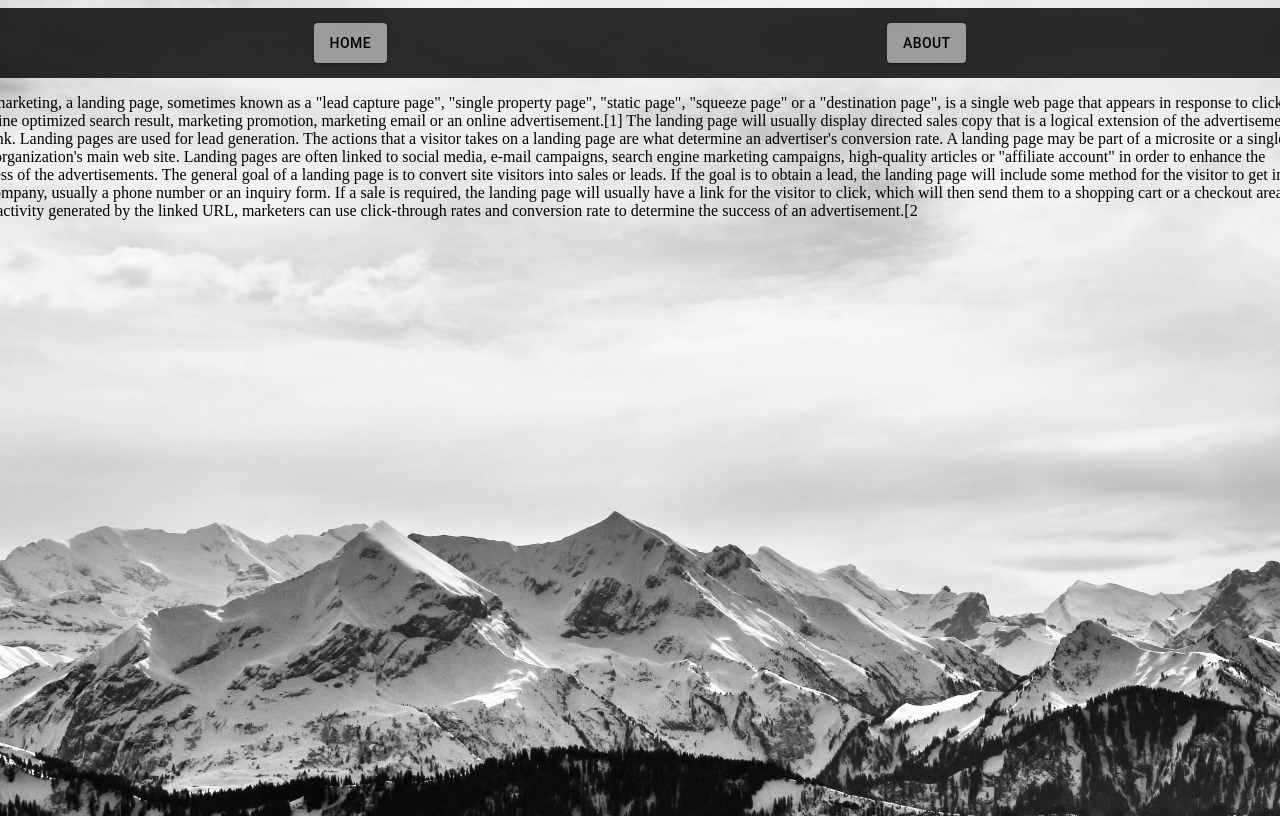
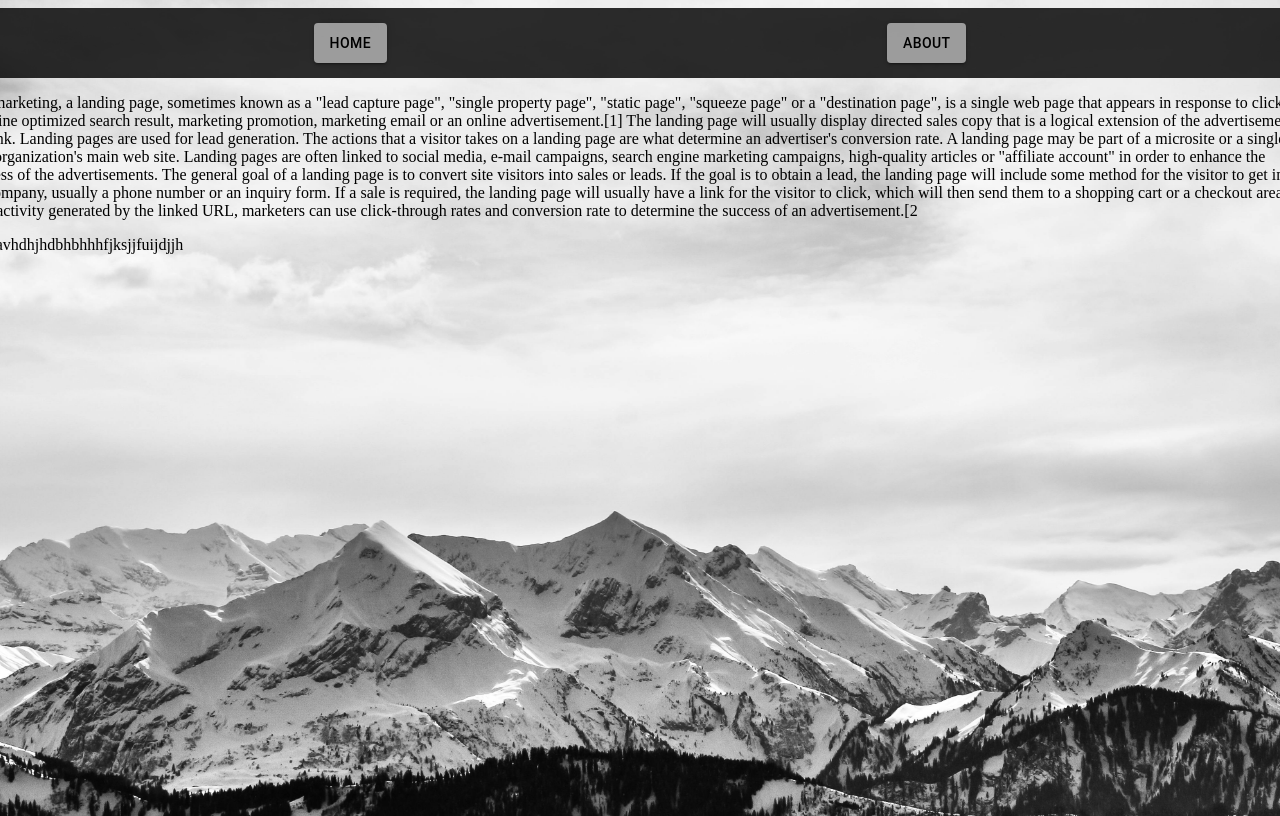
Before and after one commit to ashwinsasikumar/lazy-loading, a React (Vite) app: page /lazy-loading/About in a window 1280 px wide. Shown: the top 816 px of the page. Built offline with nearby package versions, Linux system fonts and the light colour scheme.

Commit message:
modified files

```diff
--- a/src/pages/About.jsx
+++ b/src/pages/About.jsx
@@ -25,6 +25,7 @@ export default function About() {
         marketers can use click-through rates and conversion rate to determine
         the success of an advertisement.[2
       </p>
+      <p>loremjhdvavhdhjhdbhbhhhfjksjjfuijdjjh</p>
     </div>
   );
 }
```
